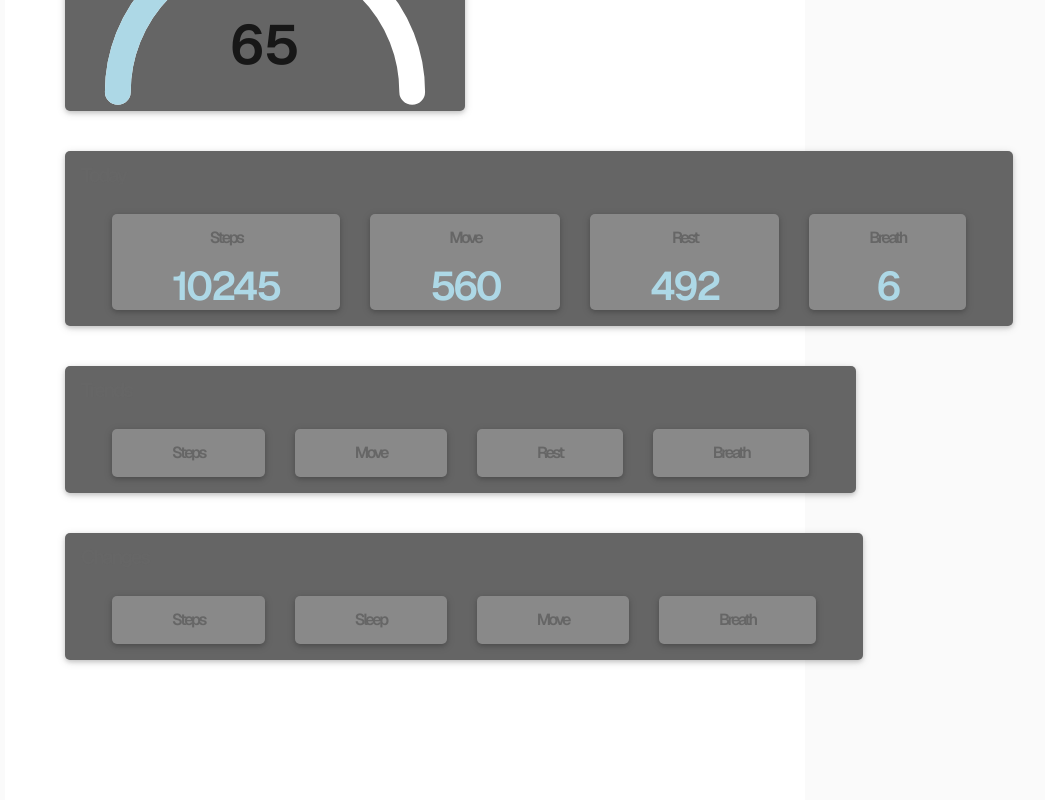
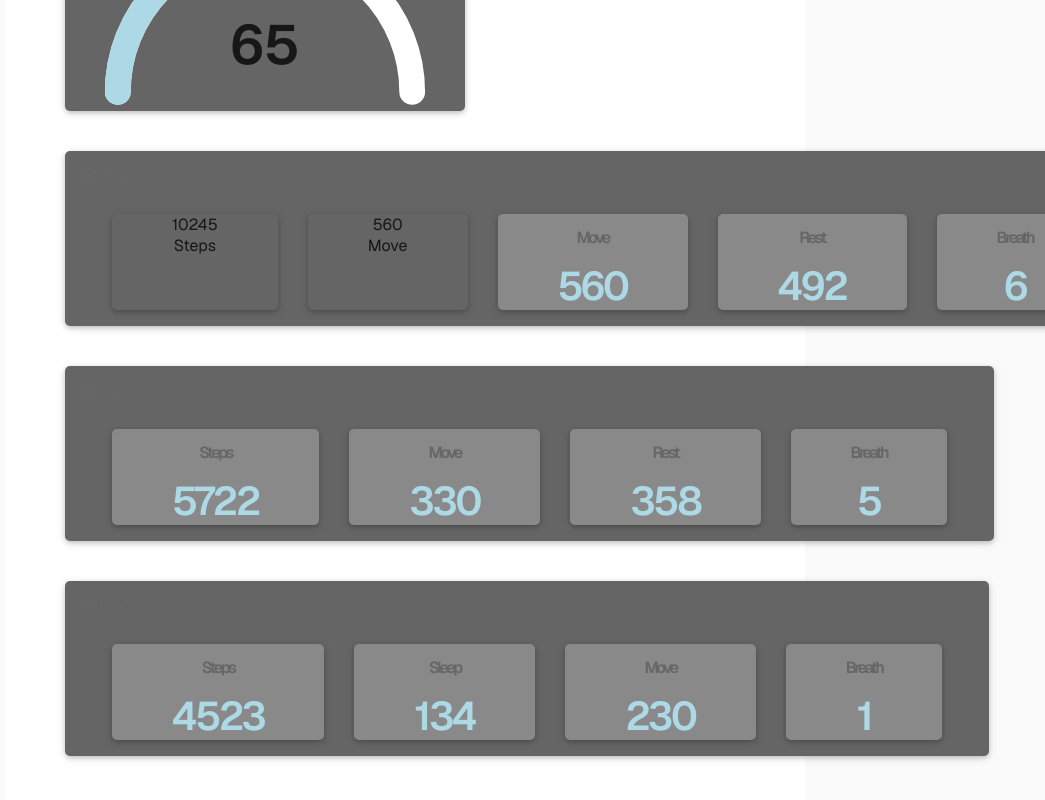
Before and after one commit to Olivia-Vasquez/Baseline, a Next.js app in the folder baseline/: page /home in a window 1280 px wide. Shown: the part 332-1132 px from the top of the page, without its empty margins (235-1280 px from the left). Built offline with nearby package versions, Linux system fonts and the light colour scheme.

Commit message:
Added metric calculations and began standardizing metric display card

```diff
--- a/baseline/src/app/home/page.tsx
+++ b/baseline/src/app/home/page.tsx
@@ -1,10 +1,15 @@
 import Image from "next/image";
 import styles from "./page.module.css";
-import { demoMetrics } from "@/data/demoMetrics";
+import { Averages, Changes } from "@/types/metrics";
+import { demoMetrics} from "@/data/demoMetrics";
 import { ReadinessGauge } from "@/components/readinessGauge";
+import { calculateAverage, calculateChange } from "@/lib/metricCalculations";
+import { MetricCard } from "@/components/MetricCard";
 
 export default function Home() {
   const today = demoMetrics[demoMetrics.length - 1];
+  const trends:Averages = calculateAverage(demoMetrics);
+  const changes:Changes = calculateChange(trends, today);
 
   return (
     <div className={styles.page}>
@@ -21,8 +26,8 @@ export default function Home() {
           <p>
             Home
           </p>
+        </div>
 
-        </div>
         <div className={styles.section}>
           <h1>
             Readiness Score
@@ -34,14 +39,8 @@ export default function Home() {
             Today
           </h1>
           <div className={styles.subsection1}>
-            <div className={styles.subsection2}>
-              <h1>
-                Steps
-              </h1>
-              <p>
-                {today.steps}
-              </p>
-            </div>
+              <MetricCard value={today.steps} label="Steps" />
+              <MetricCard value={today.moveCalories} label="Move"/>
             <div className={styles.subsection2}>
               <h1>
                 Move
@@ -80,25 +79,37 @@ export default function Home() {
               <h1>
                 Steps
               </h1>
+              <p>
+                {trends.steps}
+              </p>
             </div>
             <div className={styles.subsection2}>
               <h1>
                 Move
               </h1>
+              <p>
+                {trends.moveCalories}
+              </p>
             </div>
             <div className={styles.subsection2}>
               <h1>
                 Rest
               </h1>
+              <p>
+                {trends.restMinutes}
+              </p>
             </div>
             <div className={styles.subsection2}>
               <h1>
                 Breath
               </h1>
+              <p>
+                {trends.breatheMinutes}
+              </p>
             </div>
           </div>
         </div>
-                <div className={styles.section}>
+        <div className={styles.section}>
           <h1>
             Changes
           </h1>
@@ -107,21 +118,33 @@ export default function Home() {
               <h1>
                 Steps
               </h1>
+              <p>
+                {changes.steps}
+              </p>
             </div>
             <div className={styles.subsection2}>
               <h1>
                 Sleep
               </h1>
+              <p>
+                {changes.restMinutes}
+              </p>
             </div>
             <div className={styles.subsection2}>
               <h1>
                 Move
               </h1>
+              <p>
+                {changes.moveCalories}
+              </p>
             </div>
             <div className={styles.subsection2}>
               <h1>
                 Breath
               </h1>
+              <p>
+                {changes.breatheMinutes}
+              </p>
             </div>
           </div>
         </div>
--- /dev/null
+++ b/baseline/src/components/MetricCard.module.css
@@ -0,0 +1,35 @@
+.page {
+  --background: #fafafa;
+  --foreground: #fff;
+  --section: #656565;
+  --moduleBox: #898989;
+
+  --text-primary: #000;
+  --text-secondary: #666666;
+  --text-score: lightblue;
+
+  --button-primary-hover: #383838;
+  --button-secondary-hover: #f2f2f2;
+  --button-secondary-border: #ebebeb;
+
+  display: flex;
+  flex: 1;
+  flex-direction: column;
+  align-items: center;
+  justify-content: center;
+  font-family: var(--font-geist-sans);
+  background-color: var(--background);
+}
+
+
+.moduleBox {
+  display: flex;
+  flex-direction: column;
+  text-align: center;
+  min-width: 40px;
+  background-color: var(--moduleBox);
+  border-radius: 5px;
+  padding: 0.01em 60px;
+  margin: 15px 15px;
+  box-shadow: 0 2px 4px 0 rgba(0,0,0,0.16),0 2px 10px 0 rgba(0,0,0,0.12)!important;
+}
--- /dev/null
+++ b/baseline/src/components/MetricCard.tsx
@@ -0,0 +1,15 @@
+import styles from "./MetricCard.module.css";
+
+type MetricCardProps = {
+  value: string | number;
+  label: string;
+};
+
+export const MetricCard = ({ value, label }: MetricCardProps) => {
+  return (
+    <div className={styles.moduleBox}>
+      <div>{value}</div>
+      <div>{label}</div>
+    </div>
+  );
+};
--- /dev/null
+++ b/baseline/src/lib/metricCalculations.ts
@@ -0,0 +1,39 @@
+import { DailyMetrics, Averages, Changes } from "@/types/metrics";
+
+
+export function calculateAverage(values: DailyMetrics[]) {
+
+    let stepsAvg = 1;
+    let moveAvg = 1;
+    let restAvg = 1;
+    let breatheAvg = 1;
+
+    for (let i = 0; i < values.length; i++)
+    {
+        stepsAvg = (stepsAvg + values[i].steps)/(i+1);
+        moveAvg = (moveAvg + values[i].moveCalories)/(i+1);
+        restAvg = (restAvg + values[i].restMinutes)/(i+1);
+        breatheAvg = (breatheAvg + values[i].breatheMinutes)/(i+1);
+
+    }
+
+    const result: Averages = {
+        steps : Math.floor(stepsAvg),
+        moveCalories :  Math.floor(moveAvg),
+        restMinutes : Math.floor(restAvg),
+        breatheMinutes : Math.floor(breatheAvg)
+    };
+
+    return result;
+};
+
+export function calculateChange(trend: Averages, today: DailyMetrics) {
+    const result: Changes = {
+        steps : Math.floor(today.steps - trend.steps),
+        moveCalories :  Math.floor(today.moveCalories - trend.moveCalories),
+        restMinutes : Math.floor(today.restMinutes - trend.restMinutes),
+        breatheMinutes : Math.floor(today.breatheMinutes - trend.breatheMinutes)
+    };
+
+    return result;
+};
```
Also changed, not shown: baseline/src/types/metrics.ts (+14 -0 lines).
